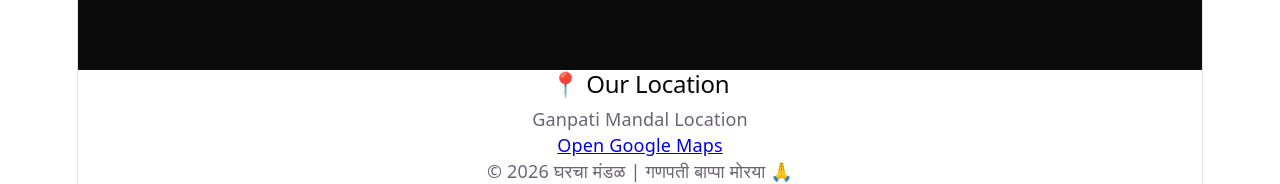
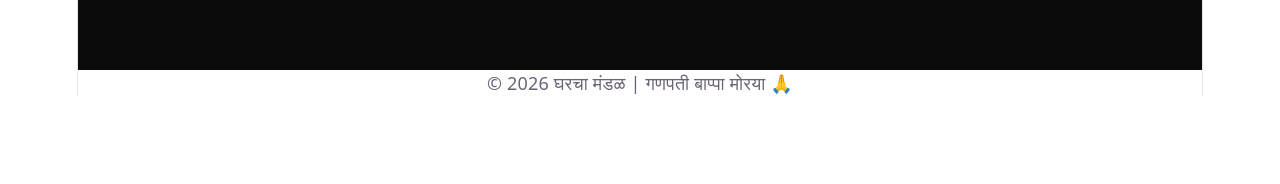
Before and after one commit to atharvarandive9/gharacha-mandal, a React (Vite) app: page /invitation in a window 1280 px wide. Shown: the part 3886-4070 px from the top of the page. After the commit the page ends 3982 px from the top, so only its background shows below. Built offline with nearby package versions, Linux system fonts and the light colour scheme.

Commit message:
Add updated invitation page

```diff
--- a/src/pages/InvitationPage.jsx
+++ b/src/pages/InvitationPage.jsx
@@ -4,7 +4,7 @@ import Countdown from "../components/Countdown";
 import Timeline from "../components/Timeline";
 import Gallery from "../components/Gallery";
 import Members from "../components/Members";
-import Location from "../components/Location";
+
 import Footer from "../components/Footer";
 
 export default function InvitationPage() {
@@ -16,7 +16,7 @@ export default function InvitationPage() {
       <Timeline />
       <Gallery />
       <Members />
-      <Location />
+
       <Footer />
     </>
   );
```
